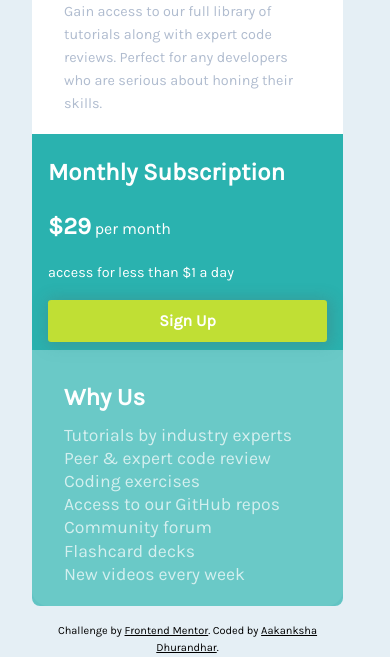
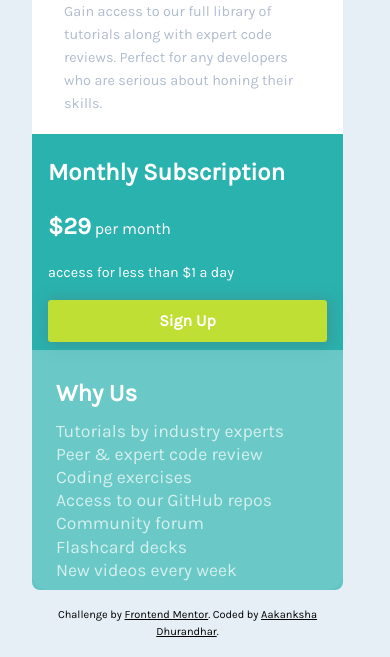
Before and after one commit to aakankshadhurandhar/single-price-grid-component-master, a plain HTML site: page index.html in a window 390 px wide. Shown: the part 349-1006 px from the top of the page. Drawn offline with Linux system fonts and the light colour scheme.

Commit message:
padding updated

```diff
--- a/style.css
+++ b/style.css
@@ -139,8 +139,8 @@ p,h4,h1{
  .container .whyus{
      border-bottom-right-radius: .5rem;
      border-bottom-left-radius: .5rem;
-     padding: .75rem 2rem;
-     padding-left: 2rem;
+     padding-top: .5rem;
+     padding-left: 1.5rem;
  }
 
  }
```
